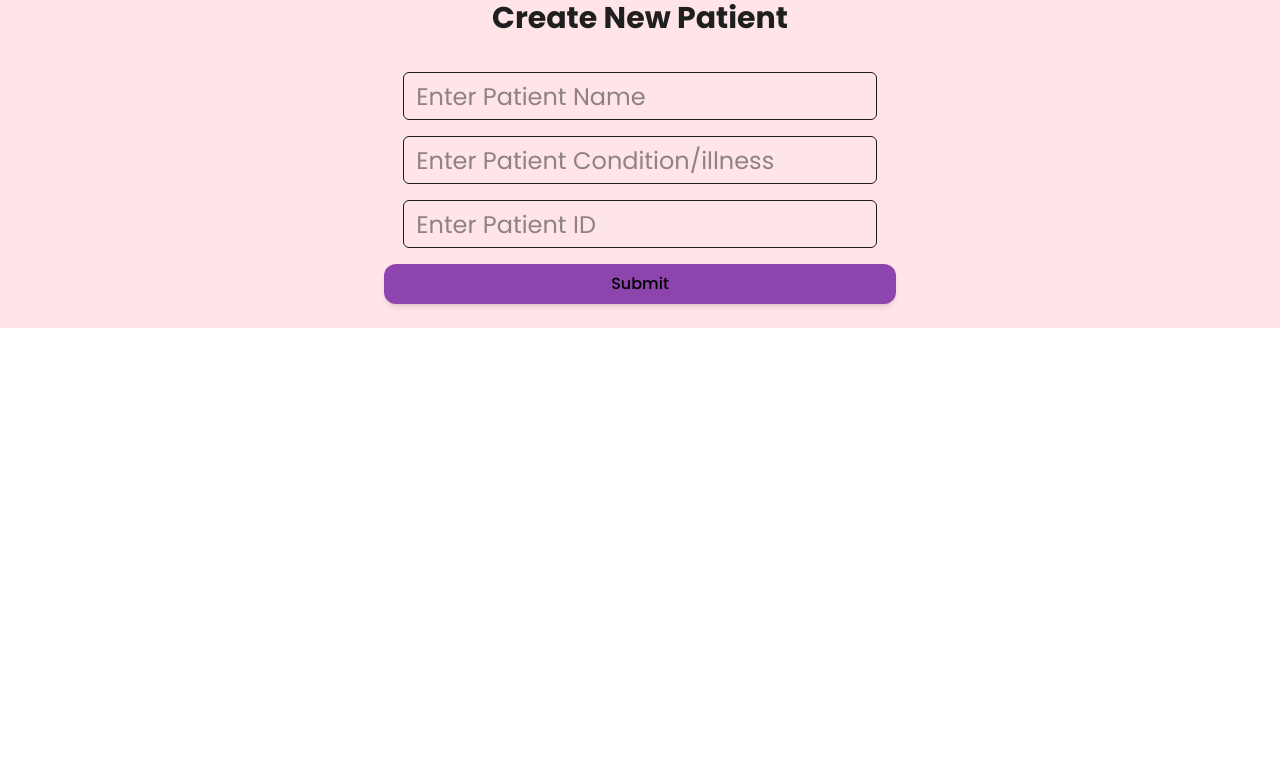
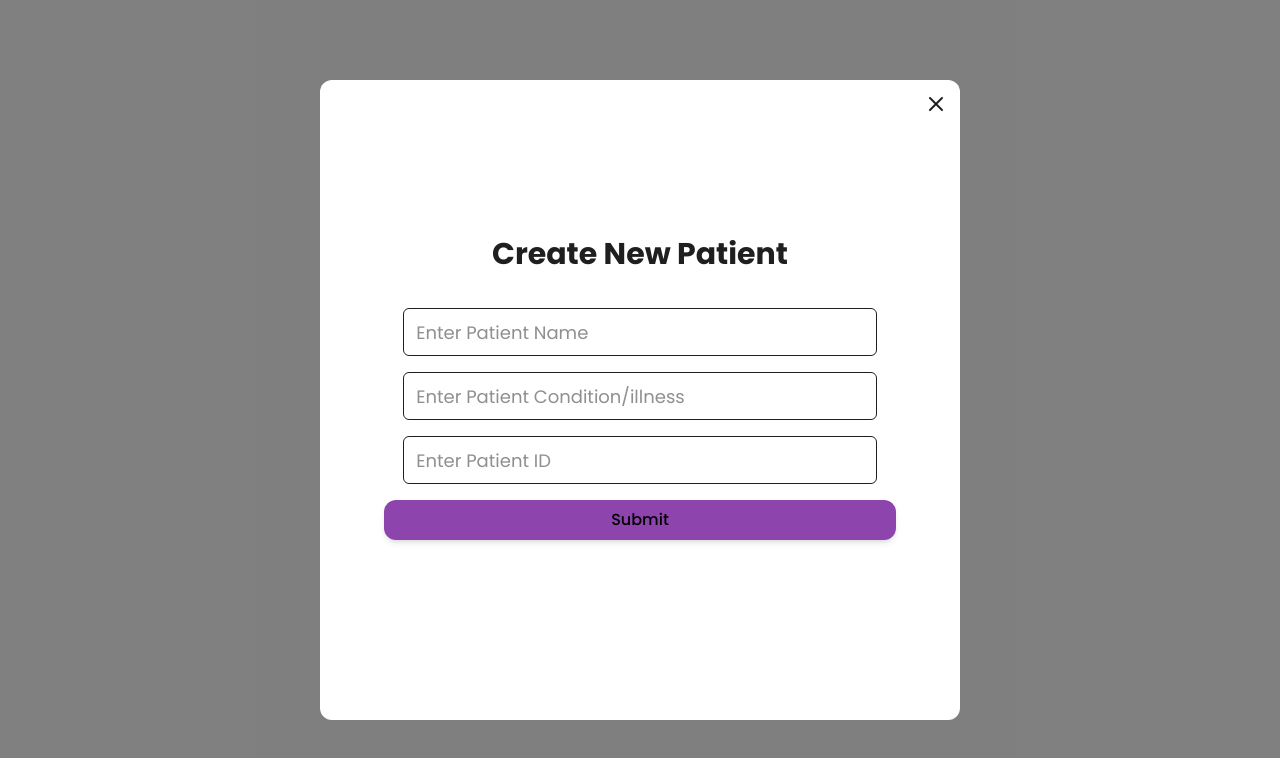
Before and after one commit to JasmondWorks/momo_the-dynamos_nithub, a React (Vite) app in the folder frontend/: page /new-patient in a window 1280 px wide. Shown: the top 758 px of the page. Built offline with nearby package versions, Linux system fonts and the light colour scheme.

Commit message:
link-new-patient-form-create-new-patient

```diff
--- a/frontend/src/component/button.jsx
+++ b/frontend/src/component/button.jsx
@@ -32,7 +32,7 @@ import { Link } from "react-router-dom";
 //     >
 //       {children}
 
-function Button({ color, name, widthClass, day, current, maxday ,className}) {
+function Button({ color, name, widthClass, day, current, maxday ,className, onClick}) {
   const backgroundColor =
     color === "#FFE5E8" ? "#FFE5E8" : color === "#8E44AD" ? "#8E44AD" : "#ccc"; // default gray
 
@@ -46,6 +46,7 @@ function Button({ color, name, widthClass, day, current, maxday ,className}) {
       onMouseOut={(e) =>
         (e.currentTarget.style.backgroundColor = backgroundColor)
       }
+      onClick={onClick}
       className={`text-black font-medium px-6 py-2 rounded-xl shadow-md transition duration-300  ${widthClass}`}
     >
       {name}
--- a/frontend/src/pages/newpatient.jsx
+++ b/frontend/src/pages/newpatient.jsx
@@ -1,19 +1,20 @@
 import Button from "../component/button";
 import {X} from 'lucide-react'
 
-function NewPatient(){
+function NewPatient({setClick}){
     return(
-        <div className="text-center bg-[#FFE5E8] flex items-center justify-center flex-col gap-3">
+        <div className="absolute w-full h-full bg-black/50 flex items-center justify-center z-50">
+            <div className="text-center bg-white h-[80%] w-1/2 flex items-center justify-center rounded-xl flex-col gap-3 relative z-100">
 
-        {/* < X className=" fixed  right-1 border-2 m-2"/> */}
             <p className="font-bold text-3xl">
                 Create New Patient
             </p>
-        <form  className="p-6 flex flex-col gap-4 items-center justify-center w-[50%]">
+            <form  className="p-6 flex flex-col gap-4 items-center justify-center w-full">
+            < X className=" m-2 absolute right-1 top-1" onClick={() => setClick(false)}/>
                 <div className="w-[80%]">
                     <input type="text"
                     placeholder="Enter Patient Name"
-                className="border w-full rounded-md h-12 text-2xl p-3"
+                    className="border w-full rounded-md h-12 text-lg p-3"
                     //onChange={e.target}
                     />
                 </div>
@@ -21,19 +22,20 @@ function NewPatient(){
                 <div className="w-[80%]">
                     <input type="text"
                     placeholder="Enter Patient Condition/illness"
-                className="border w-[100%] rounded-md h-12 text-2xl p-3"/>
+                    className="border w-[100%] rounded-md h-12 text-lg p-3"/>
                 </div>
 
                 <div className="w-[80%]">
                     <input type="text"
                     placeholder="Enter Patient ID"
-                className="border w-[100%] rounded-md h-12 text-2xl p-3"/>
+                    className="border w-[100%] rounded-md h-12 text-lg p-3"/>
 
                 </div>
                 <Button name="Submit" widthClass="w-128" color="#8E44AD" className="flex items-center" />
 
             </form>
             </div>
+        </div>
 
     );
 }export default NewPatient
--- a/frontend/src/pages/patientPage.jsx
+++ b/frontend/src/pages/patientPage.jsx
@@ -10,13 +10,22 @@ import { Link } from "react-router-dom";
 import Button from "../component/button";
 import PatientLog from "../component/patientLog";
 import Patient1 from "../assets/patient1.svg"
+import { useState } from "react";
+import NewPatient from "./newpatient";
+function PatientPage(){
+  const[click,setClick] = useState(false)
 
-function PatientPage(){
+  const handleClick = () => {
+    console.log(click)
+    setClick(true)
+  }
     return(
 
+        <>
+      {click&&(<NewPatient setClick={setClick} />)}
+        <div className="relative w-full h-screen flex flex-col z-10">
+      <div className="absolute top-0 w-full h-[60%] xs:h-[62%] md:h-[65%] lg:h-[70%] bg-[#FF9DA7] " />
 
-        <div className="relative w-full h-screen flex flex-col ">
-      <div className="absolute top-0 w-full h-[60%] xs:h-[62%] md:h-[65%] lg:h-[70%] bg-[#FF9DA7]" />
 
       <div className="z-100">
         <Navbar />
@@ -30,7 +39,7 @@ function PatientPage(){
             Lorem ipsum, dolor sit amet consectetur adipisicing elit. Nam
             voluptatum sequi tempora?
           </p>
-          <Button color='#8E44AD' widthClass='w-36' name="Create New Patient" className="border-2 border-e-black mt-6"/>
+          <Button color='#8E44AD' widthClass='w-36' name="Create New Patient" className="border-2 border-e-black mt-6" onClick={handleClick} />
         </div>
             <p className="text-center font-bold m-4">Patient List</p>
         <div className="z-125 overflow-x-auto no-scrollbar flex gap-4 px-5 sm:max-w-4xl lg:max-w-6xl sm:mx-auto">
@@ -94,7 +103,8 @@ function PatientPage(){
           </div> */}
         {/* </div> */}
       {/* </div> */}
-    </div>
+        </div>
+        </>
   );
 
 }export default PatientPage
```
Lines whose indentation alone changed are shown as unchanged.
